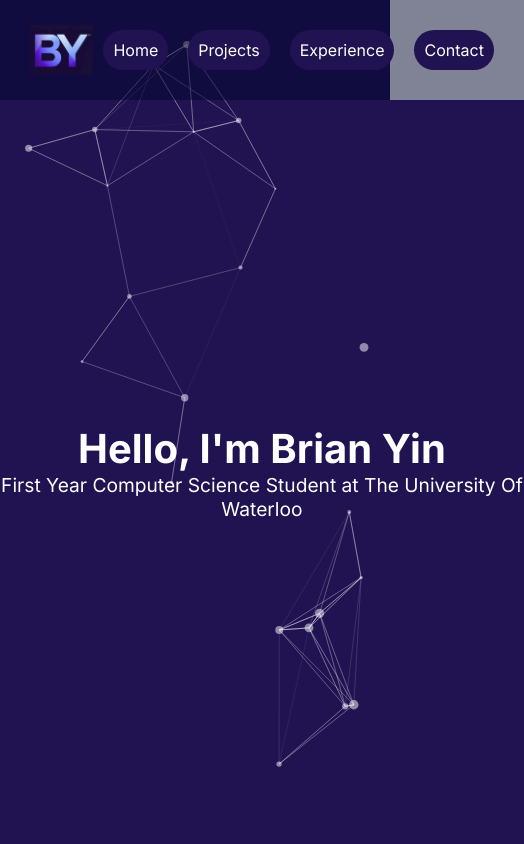
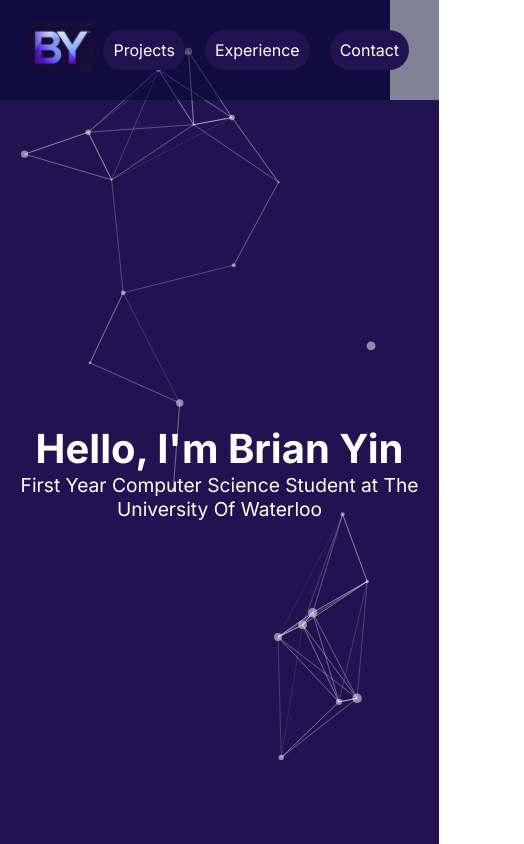
Before and after one commit to Brain256/personal-website, a React (Vite) app: page / in a window 390 px wide. Shown: the top 844 px of the page, 524 px wide, since content can reach past the window. Built offline with nearby package versions, Linux system fonts and the light colour scheme.

Commit message:
optimized responsive design for tablets and phones

```diff
--- a/src/App.css
+++ b/src/App.css
@@ -100,7 +100,7 @@ h2 {
 /* responsive  design */
 
 /* tanlet */
-@media (max-width: 1024px) {
+@media (max-width: 1100px) {
   #project-container,
   #exp-container,
   #contact-container {
@@ -123,7 +123,7 @@ h2 {
 }
 
 /* Phones */
-@media (max-width: 600px) {
+@media (max-width: 700px) {
   #project-container,
   #exp-container,
   #contact-container {
--- a/src/components/Cards.css
+++ b/src/components/Cards.css
@@ -64,7 +64,7 @@
 /* responsive  design */
 
 /* Phones */
-@media (max-width: 600px) {
+@media (max-width: 700px) {
     .project-card, .exp-card {
         padding:15px;
     }
--- a/src/components/Navbar.css
+++ b/src/components/Navbar.css
@@ -47,7 +47,7 @@
 
 }
 
-@media (max-width: 1024px) {
+@media (max-width: 1100px) {
     .links > div > a {
         padding:20px;
     }
@@ -60,7 +60,7 @@
 
 }
 
-@media (max-width: 600px) {
+@media (max-width: 700px) {
     .links > div > a {
         padding:10px;
     }
--- a/src/components/Navbar.jsx
+++ b/src/components/Navbar.jsx
@@ -5,9 +5,8 @@ function Navbar() {
     return (
         <>
             <div className="nav-container">
-                <div className="name"><img src="/Logo.jpg" height="50"/><div className="name-text">Brian Yin</div></div>
+                <div className="name"><a href="#header"><img src="/Logo.jpg" height="50"/></a><div className="name-text">Brian Yin</div></div>
                 <div className="links">
-                    <div><a href="#header">Home</a></div>
                     <div><a href="#project-container">Projects</a></div>
                     <div><a href="#exp-container">Experience</a></div>
                     <div><a href="#contact-container">Contact</a></div>
```
